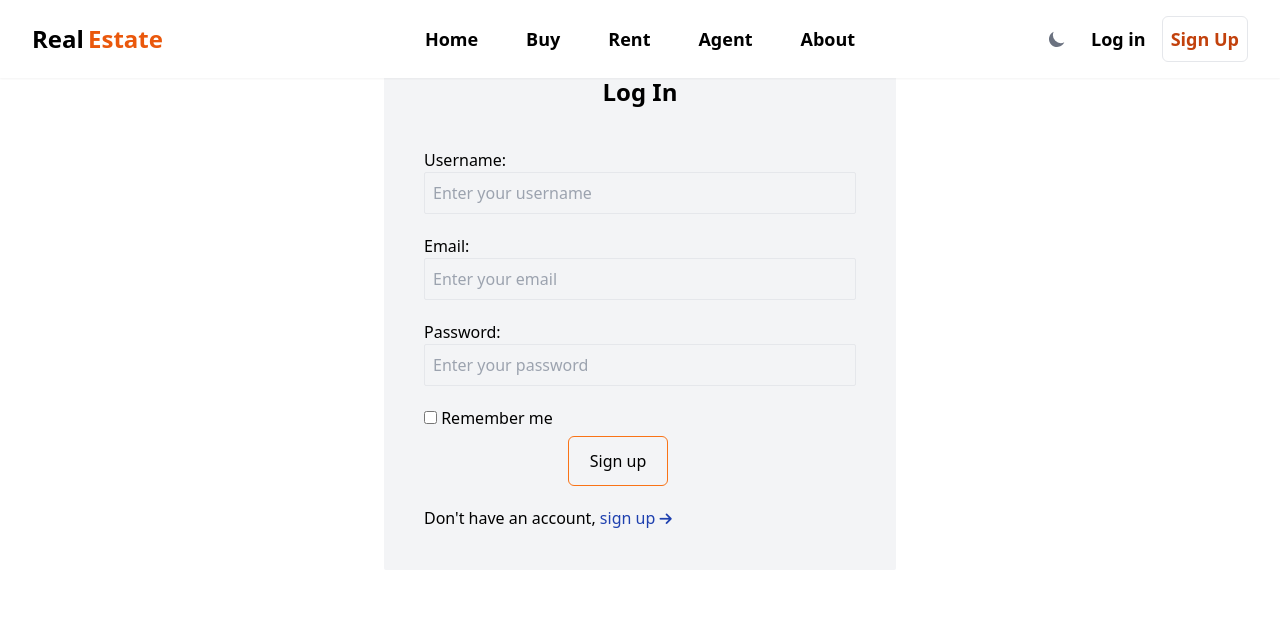
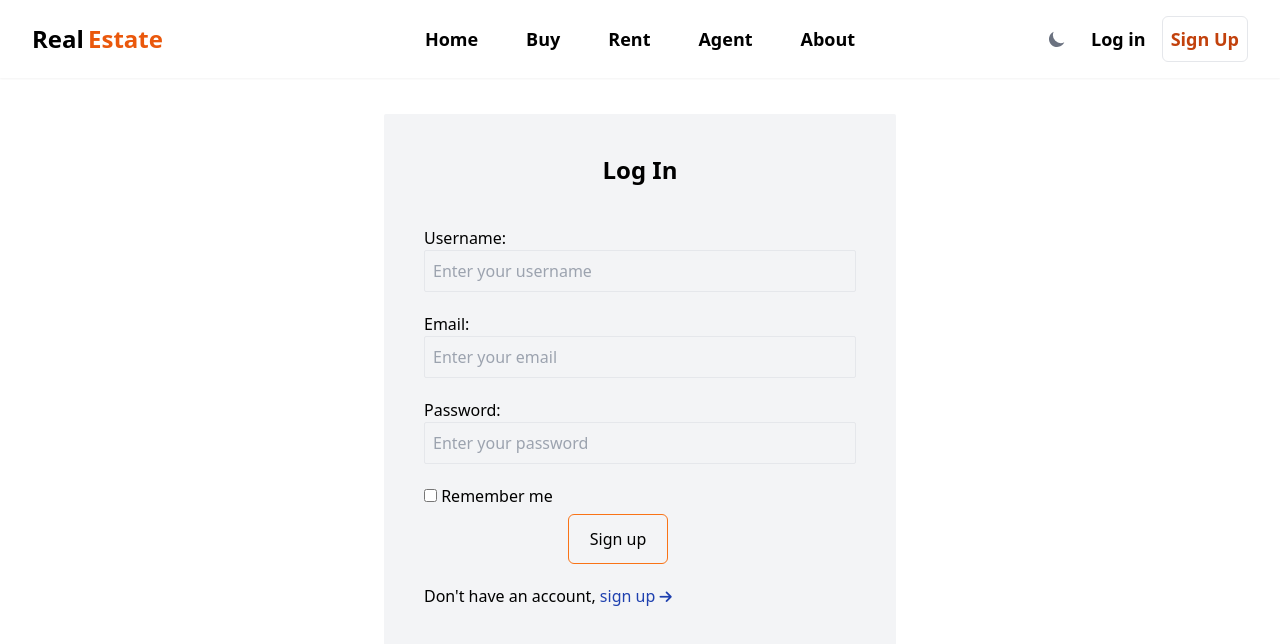
Before and after one commit to sn-vuoch/real-estate-project, a website: page pages/login.html in a window 1280 px wide. Drawn offline with nearby package versions, Linux system fonts and the light colour scheme.

Commit message:
Update login.html

```diff
--- a/pages/login.html
+++ b/pages/login.html
@@ -35,7 +35,7 @@
 
       </head>
       <body class="theme-transition dark:bg-gray-500">
-         <header class="fixed inset-x-0 top-0 z-50">
+         <header class=" inset-x-0 top-0 z-50">
       <nav
         class="bg-white dark:bg-gray-800 shadow-sm flex items-center justify-between p-4 lg:px-8"
         aria-label="Global"
```
